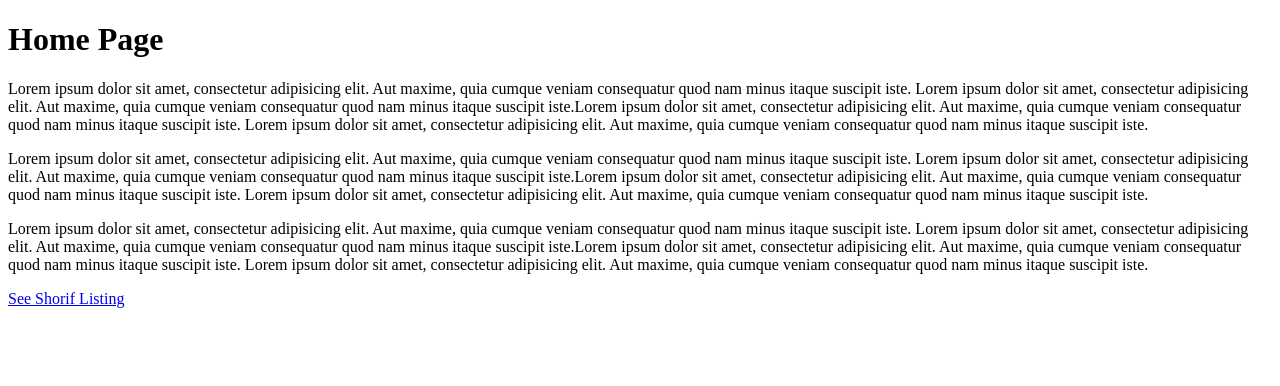
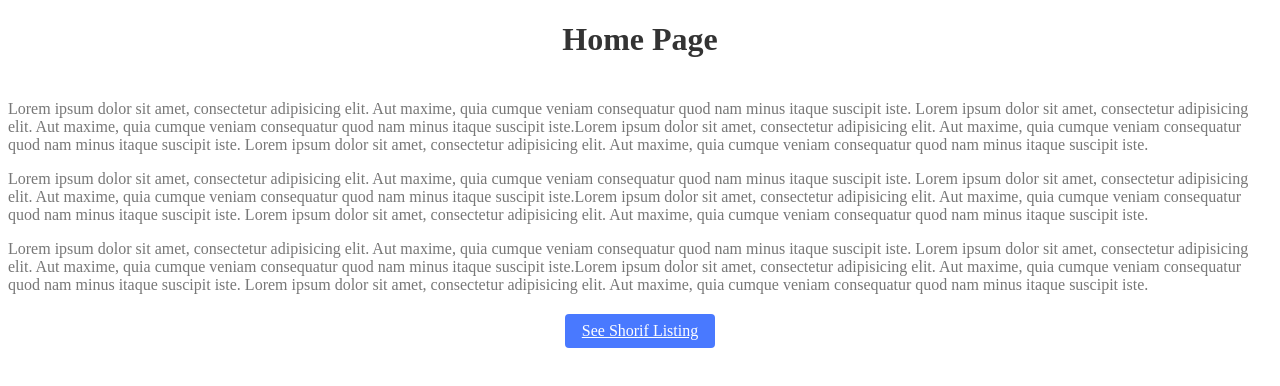
Before and after one commit to khanshorif331/nextjs-basic, a Next.js app: page / in a window 1280 px wide. Shown: the top 386 px of the page. Built offline with nearby package versions, Linux system fonts and the light colour scheme.

Commit message:
updaated some styles

```diff
--- a/pages/index.js
+++ b/pages/index.js
@@ -8,8 +8,8 @@ import styles from '../styles/Home.module.css'
 export default function Home() {
 	return (
 		<div>
-			<h1>Home Page</h1>
-			<p>
+			<h1 className={styles.title}>Home Page</h1>
+			<p className={styles.text}>
 				Lorem ipsum dolor sit amet, consectetur adipisicing elit. Aut
 				maxime, quia cumque veniam consequatur quod nam minus itaque
 				suscipit iste. Lorem ipsum dolor sit amet, consectetur adipisicing
@@ -20,7 +20,7 @@ export default function Home() {
 				consectetur adipisicing elit. Aut maxime, quia cumque veniam
 				consequatur quod nam minus itaque suscipit iste.
 			</p>
-			<p>
+			<p className={styles.text}>
 				Lorem ipsum dolor sit amet, consectetur adipisicing elit. Aut
 				maxime, quia cumque veniam consequatur quod nam minus itaque
 				suscipit iste. Lorem ipsum dolor sit amet, consectetur adipisicing
@@ -31,7 +31,7 @@ export default function Home() {
 				consectetur adipisicing elit. Aut maxime, quia cumque veniam
 				consequatur quod nam minus itaque suscipit iste.
 			</p>
-			<p>
+			<p className={styles.text}>
 				Lorem ipsum dolor sit amet, consectetur adipisicing elit. Aut
 				maxime, quia cumque veniam consequatur quod nam minus itaque
 				suscipit iste. Lorem ipsum dolor sit amet, consectetur adipisicing
@@ -43,7 +43,7 @@ export default function Home() {
 				consequatur quod nam minus itaque suscipit iste.
 			</p>
 			<Link href='/shorif'>
-				<a>See Shorif Listing</a>
+				<a className={styles.btn}>See Shorif Listing</a>
 			</Link>
 		</div>
 	)
```
